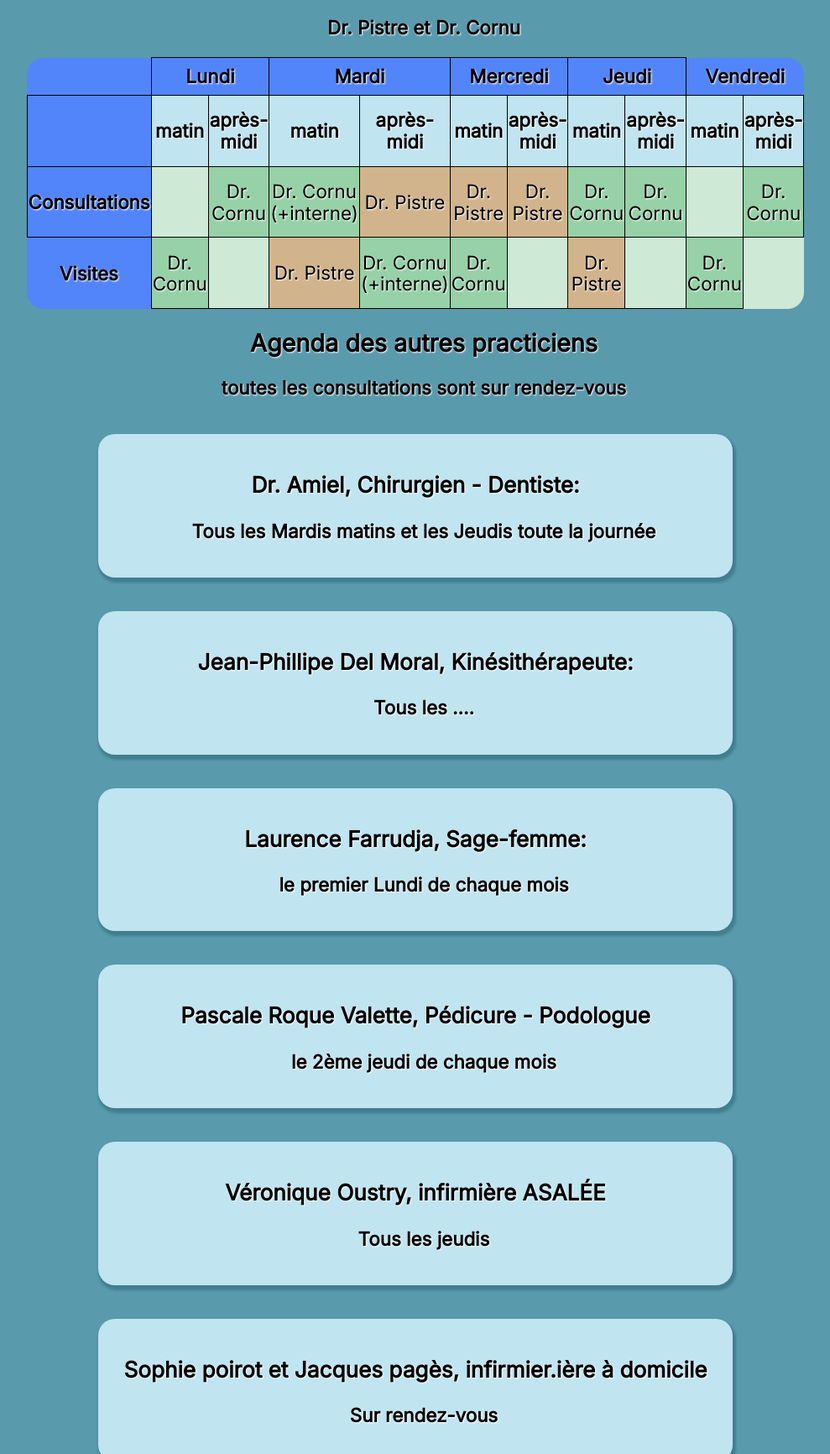
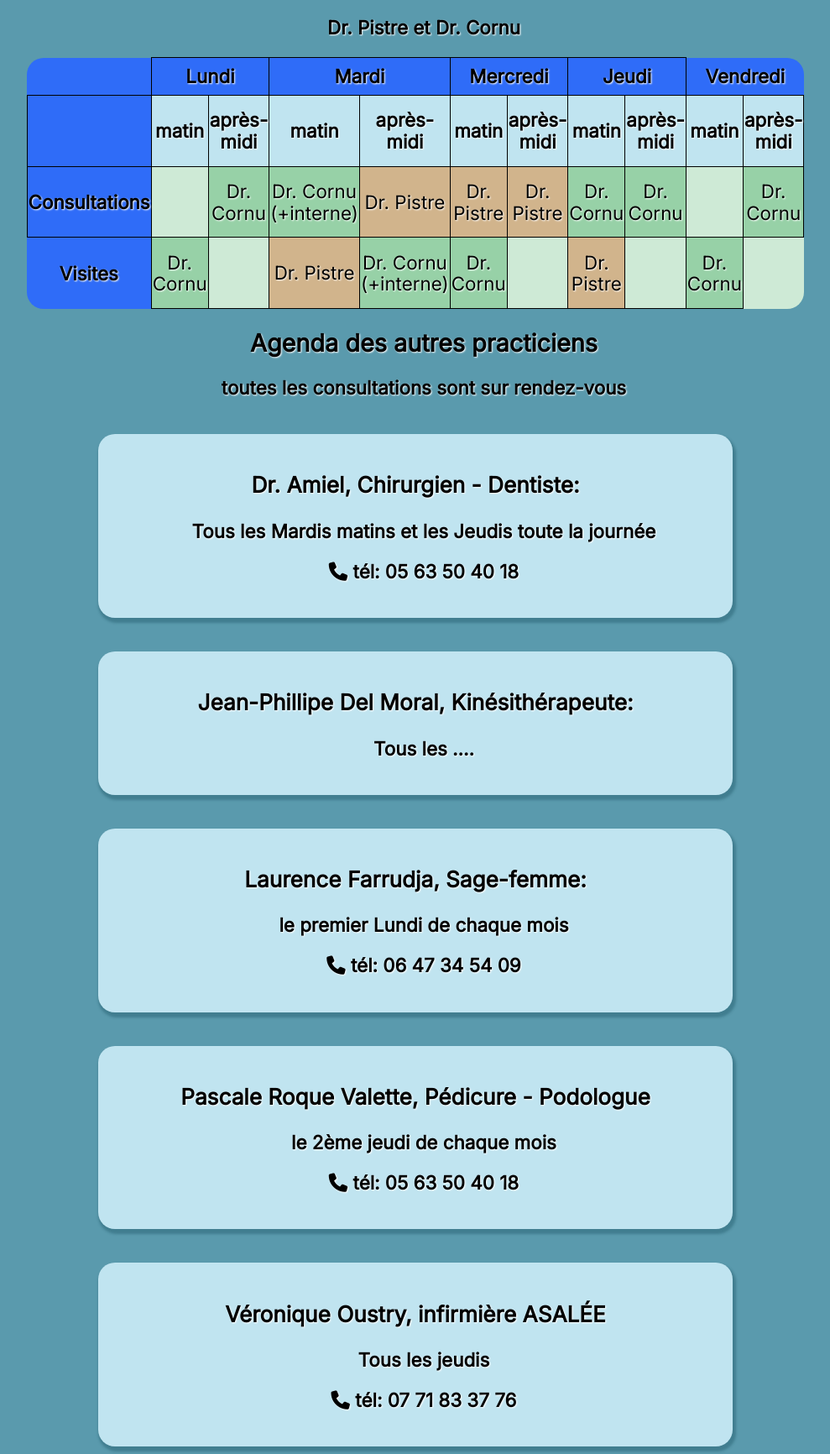
Before and after one commit to janoujan/MSP, a website: page html/informations.html in a window 1280 px wide. Shown: the part 1068-2800 px from the top of the page at 84% size, without its empty margins (145-1134 px from the left). Drawn offline with Linux system fonts and the light colour scheme.

Commit message:
add phone number to agenda's solo in informations.html

```diff
--- a/html/informations.html
+++ b/html/informations.html
@@ -156,6 +156,10 @@
         <p class="agenda_caption">
         Tous les Mardis matins et les Jeudis toute la journée
         </p>
+        <p class="agenda_caption">
+          <i class="fa-solid fa-phone"></i>
+           tél: 05 63 50 40 18
+        </p>
       </div>
       <div class="agenda_solo">
         <h3 class="agenda_profession">Jean-Phillipe Del Moral, Kinésithérapeute:</h3>
@@ -164,18 +168,34 @@
       <div class="agenda_solo">
         <h3 class="agenda_profession">Laurence Farrudja, Sage-femme:</h3>
         <p class="agenda_caption">le premier Lundi de chaque mois</p>
+         <p class="agenda_caption">
+          <i class="fa-solid fa-phone"></i>
+           tél: 06 47 34 54 09
+        </p>
       </div>
       <div class="agenda_solo">
         <h3 class="agenda_profession">Pascale Roque Valette, Pédicure - Podologue</h3>
         <p class="agenda_caption">le 2ème jeudi de chaque mois</p>
+         <p class="agenda_caption">
+          <i class="fa-solid fa-phone"></i>
+           tél: 05 63 50 40 18
+        </p>
       </div>
       <div class="agenda_solo">
         <h3 class="agenda_profession">Véronique Oustry, infirmière ASALÉE</h3>
         <p class="agenda_caption">Tous les jeudis</p>
+         <p class="agenda_caption">
+          <i class="fa-solid fa-phone"></i>
+           tél: 07 71 83 37 76
+        </p>
       </div>
       <div class="agenda_solo">
         <h3 class="agenda_profession">Sophie poirot et Jacques pagès, infirmier.ière à domicile</h3>
         <p class="agenda_caption">Sur rendez-vous</p>
+         <p class="agenda_caption">
+          <i class="fa-solid fa-phone"></i>
+           tél: 05 63 50 46 56
+        </p>
       </div>
     </div>
     </main>
--- a/sass/Base/_base.scss
+++ b/sass/Base/_base.scss
@@ -10,3 +10,7 @@ body {
     background-color: $secondary_color;
     z-index: -1;
 }
+
+main {
+    z-index: -1;
+}
--- a/sass/Layout/_actus.scss
+++ b/sass/Layout/_actus.scss
@@ -4,7 +4,7 @@
     position: relative;
     top: 120px;
     font-size: 2.3rem;
-    z-index: -1;
+    z-index: 1;
 }
 
 .information {
@@ -16,14 +16,14 @@
     top: 120px;
     width: 80%;
     margin: auto;
-    margin-bottom: 70px;
+    margin-bottom: 150px;
     height: max-content;
     text-align: center;
     background-color: $tertary_color;
     border: 1px solid $tertary_color;
     border-radius: 20px;
     box-shadow: 2px 3px 2px 1px #4b424b23;
-    z-index: -1;
+    z-index: 1;
 
     &_article {
         width: 75%;
--- a/sass/Layout/_header.scss
+++ b/sass/Layout/_header.scss
@@ -82,7 +82,7 @@ header {
     width: 70%;
     background-color: black;
     transform: scale(0);
-    transition: transform 800ms;
+    transition: transform 400ms;
 }
 
 .navigation_link a:hover {
--- a/sass/Utils/_variables.scss
+++ b/sass/Utils/_variables.scss
@@ -1,4 +1,4 @@
-$primary_color: #5385fa;
+$primary_color: #2f6cf8;
 $secondary_color:#5A9AAD;
 $border_secondary_color: #BC82FA;
 $tertary_color: #C0E4F0;
```
Also changed, not shown: html/actualitees.html (+1 -1 lines), css/style.css, 1 other file.
